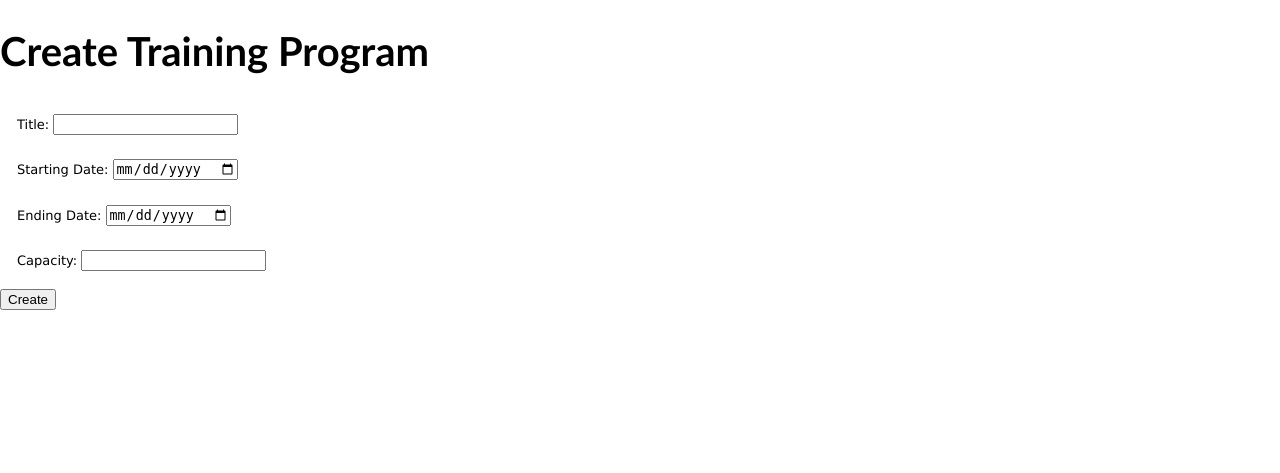
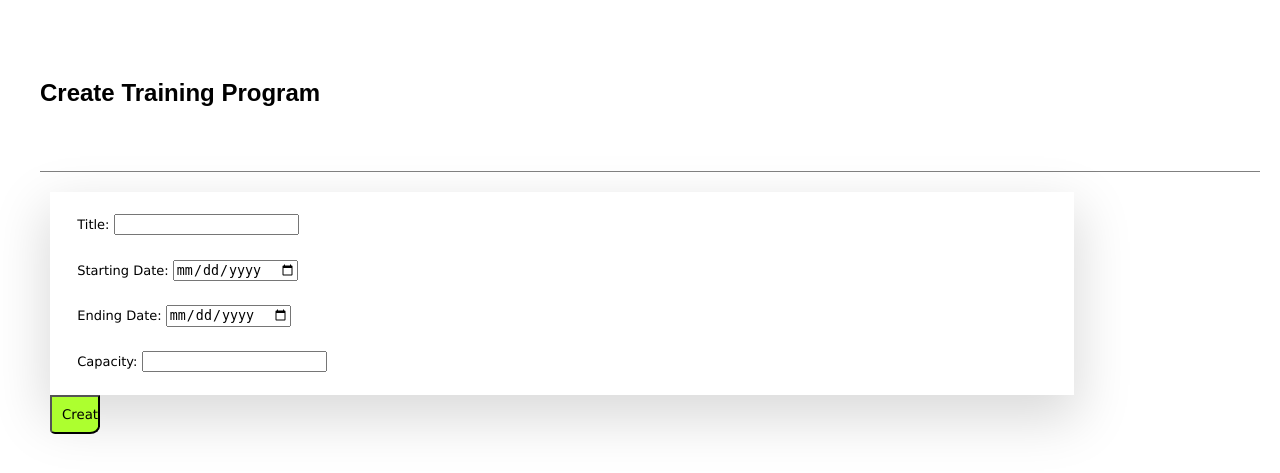
Before and after one commit to nss-day-cohort-38/bangazon-workforce-management-alpha-orionis, a Django app: page /programs/form/ in a window 1280 px wide. Shown: the part 66-539 px from the top of the page. Run offline with Django 3.2, Linux system fonts and the light colour scheme; a user stored in the database is signed in.

Commit message:
all forms

```diff
--- a/hrapp/templates/trainingprograms/form.html
+++ b/hrapp/templates/trainingprograms/form.html
@@ -3,12 +3,14 @@
 {% block content %}
 
     <body>
-        <h1>Create Training Program</h1>
+        <div class="page-header">Create Training Program</div>
         {% if program.id is not None %}
         <form action="{% url 'hrapp:training_detail' program.id %}" method="post">
             <!-- <input type="hidden" name="actual_method" value="PUT"> -->
         {% else %}
 
+<section class="list-container">
+<div class="list-box">
         <form action="{% url 'hrapp:training' %}" method="post">
         {% endif %}
             {% csrf_token %}
@@ -31,13 +33,15 @@
                 <label for="capacity">Capacity: </label>
                 <input type="number" id="capacity" name="capacity" value="{{program.capacity}}">
             </fieldset>
+</div>
             {% if program.id is not None %}
-            <input type="hidden" name="actual_method" value="PUT"/>
-            <input type="submit" value="Update" />
+            <input class="bang-button color3 border-radius-bottom" type="hidden" name="actual_method" value="PUT"/>
+            <input class="bang-button color3 border-radius-bottom" type="submit" value="Update" />
             {% else %}
-            <input type="submit" value="Create"/>
+            <input class="bang-button color3 border-radius-bottom" type="submit" value="Create"/>
             {% endif %}
 
         </form>
+</section>
 
         {% endblock %}
--- a/hrapp/templates/trainingprograms/list.html
+++ b/hrapp/templates/trainingprograms/list.html
@@ -6,7 +6,7 @@
 <section class="list-container">
     {% if user.is_authenticated %}
 <form action="{% url 'hrapp:training_form' %}" method='GET'>
-    <button class="bang-button color1 border-radius-top">create</button>
+    <button class="bang-button color3 border-radius-top">create</button>
 </form>
     {%endif%}
 <div class="list-box">
@@ -37,9 +37,9 @@
 
 </div>
 {% if not past %}
-<a href="{% url 'hrapp:training_past' %}"><button class="bang-button color2 border-radius-bottom">past</button></a>
+<a href="{% url 'hrapp:training_past' %}"><button class="bang-button color1 border-radius-bottom">past</button></a>
 {% else %}
-<a href="{% url 'hrapp:training' %}"><button class="bang-button color2 border-radius-bottom">future</button></a>
+<a href="{% url 'hrapp:training' %}"><button class="bang-button color1 border-radius-bottom">future</button></a>
         </section>
 {% endif %}
 {% endblock content %}
```
